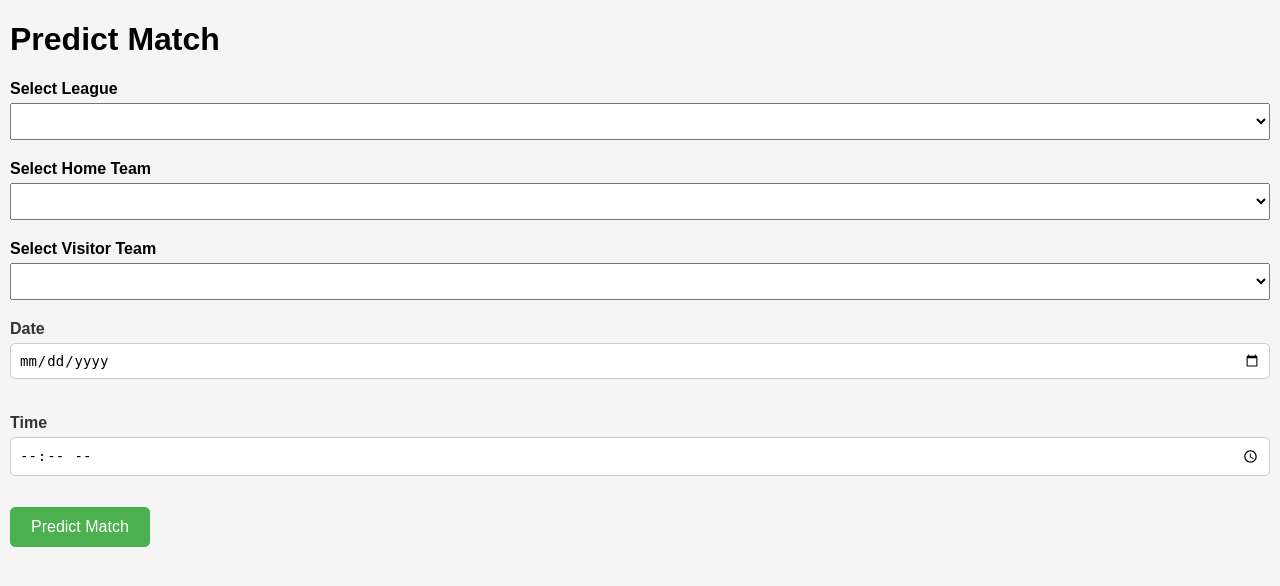
After one commit to j-maestre/MachineLearning_SportsForecaster, a Flask app: page /predict in a window 1280 px wide. The commit adds this page. Shown: the top 586 px of the page. Run offline with Flask 3, Linux system fonts and the light colour scheme; data that the repository does not hold is empty.

Commit message:
add predict page with react data input

```diff
--- a/src/main.py
+++ b/src/main.py
@@ -4,7 +4,7 @@
 
 # GET next events of a ligue: https://thesportsdb.com/api/v1/json/3/eventsnextleague.php?id=ID_DE_LA_LIGA
 
-from flask import Flask, render_template
+from flask import Flask, render_template, jsonify, request
 import requests  # Agrega esta línea para importar la biblioteca requests
 
 app = Flask(__name__)
@@ -26,8 +26,55 @@ def mostrar_liga(name):
   url_leagues = 'https://thesportsdb.com/api/v1/json/3/search_all_teams.php?l='+name
   response_leagues = requests.get(url_leagues)
   data = response_leagues.json() if response_leagues.status_code == 200 else None
-  print(data)
+  print(url_leagues)
   return render_template('liga.html', detalles_liga=data)
+
+
+
+@app.route('/liga/<name>/<id_team>')
+def mostrar_resultados_team(name, id_team):
+  url_team_result = 'https://thesportsdb.com/api/v1/json/3/eventslast.php?id='+id_team
+  url_team_next_events = 'https://thesportsdb.com/api/v1/json/3/eventsnext.php?id='+id_team
+
+  response = requests.get(url_team_result)
+  response_next = requests.get(url_team_next_events)
+
+  data = response.json() if response.status_code == 200 else None
+  data_next = response_next.json() if response_next.status_code == 200 else None
+  print(data_next)
+  return render_template('team.html', team=data, team_next=data_next)
+
+@app.route('/predict')
+def predict_view():
+  return render_template('predict.html')
+
+@app.route('/api/all_leagues')
+def get_all_leagues():
+  url = 'https://thesportsdb.com/api/v1/json/3/all_leagues.php'
+  response = requests.get(url)
+
+  if response.status_code == 200:
+    data = response.json()
+    print(data)
+    return jsonify(data)
+  else:
+    return jsonify({'error': 'Error en la solicitud a la API'}), 500
+
+@app.route('/api/teams_by_league')
+def get_all_teams_by_leagues():
+  name = request.args.get('name')
+  url = 'https://thesportsdb.com/api/v1/json/3/search_all_teams.php?l='+name
+  response = requests.get(url)
+  print("URL-> ", url)
+
+  if response.status_code == 200:
+    data = response.json()
+    print(data)
+    return jsonify(data)
+  else:
+    return jsonify({'error': 'Error en la solicitud a la API'}), 500
+
+
 
 if __name__ == '__main__':
   app.run(debug=True, port=8000)
--- /dev/null
+++ b/src/static/predict.css
@@ -0,0 +1,80 @@
+/* predict.css */
+
+body {
+  font-family: 'Arial', sans-serif;
+  background-color: #f5f5f5;
+  margin: 10px;
+}
+
+p {
+  font-size: 18px;
+  margin-bottom: 5px;
+}
+
+.input_date {
+  font-size: 16px;
+  padding: 8px;
+  margin-bottom: 20px;
+}
+
+/* Estilo para los contenedores de selección */
+.select-container {
+  margin-bottom: 20px;
+}
+
+/* Estilo para las etiquetas de selección */
+label {
+  display: block;
+  margin-bottom: 5px;
+  font-weight: bold;
+}
+
+/* Estilo para las selecciones */
+select {
+  font-size: 16px;
+  padding: 8px;
+  width: 100%;
+  box-sizing: border-box;
+}
+
+.btn {
+  display: inline-block;
+  padding: 10px 20px;
+  font-size: 16px;
+  text-align: center;
+  text-decoration: none;
+  background-color: #4CAF50;
+  color: white;
+  border: 1px solid #4CAF50;
+  border-radius: 5px;
+  cursor: pointer;
+  transition: background-color 0.3s ease;
+}
+
+.btn:hover {
+  background-color: #45a049;
+}
+
+/* static/estilos.css */
+
+.input-container {
+  margin-bottom: 15px;
+}
+
+.input-container label {
+  display: block;
+  margin-bottom: 5px;
+  color: #333;
+}
+
+.input_date,
+.input_time {
+  padding: 8px;
+  width: 100%;
+  border: 1px solid #ccc;
+  border-radius: 5px;
+  box-sizing: border-box;
+  font-size: 14px;
+}
+
+/* Puedes ajustar los estilos según tus preferencias */
--- /dev/null
+++ b/src/static/predict.js
@@ -0,0 +1,72 @@
+document.addEventListener('DOMContentLoaded', onLoad);
+
+function onLoad(){
+  console.log("DOM loaded");
+
+  const leagueSelect = document.getElementById('league_select');
+
+  fetch('/api/all_leagues')
+    .then(response => response.json())
+    .then(data => {
+        // Trabaja con los datos recibidos y rellena el select
+        const select = document.getElementById('league_select');
+
+        data.leagues.forEach(league => {
+            const option = document.createElement('option');
+            option.value = league.strLeague;
+            option.text = league.strLeague;
+            select.add(option);
+        });
+        getTeams(leagueSelect.value)
+    })
+    .catch(error => {
+        // Manejar errores
+        console.error('Error en la petición:', error);
+    });
+
+
+
+
+  // Añade un evento 'change' al select
+  leagueSelect.addEventListener('change', function() {
+    getTeams(leagueSelect.value)
+  });
+}
+
+
+function getTeams(name){
+  // Obtén los datos de los equipos
+fetch(`/api/teams_by_league?name=${name}`)
+.then(response => {
+  if (!response.ok) {
+    throw new Error('Error en la solicitud a la API');
+  }
+  return response.json();
+})
+.then(data => {
+  // Obtén las referencias a los elementos select
+  const teamHomeSelect = document.getElementById('team_home_select');
+  const teamVisitorSelect = document.getElementById('team_visitor_select');
+
+  // Limpia cualquier opción existente en los select
+  teamHomeSelect.innerHTML = '';
+  teamVisitorSelect.innerHTML = '';
+
+  // Rellena los select con los nombres de los equipos
+  data.teams.forEach(team => {
+    const optionHome = document.createElement('option');
+    optionHome.value = team.idTeam;
+    optionHome.text = team.strTeam;
+    teamHomeSelect.add(optionHome);
+
+    const optionVisitor = document.createElement('option');
+    optionVisitor.value = team.idTeam;
+    optionVisitor.text = team.strTeam;
+    teamVisitorSelect.add(optionVisitor);
+  });
+})
+.catch(error => {
+  // Manejar errores
+  console.error('Error en la petición:', error);
+});
+}
--- a/src/templates/index.html
+++ b/src/templates/index.html
@@ -9,6 +9,8 @@
 <body>
 
     <h1>Lista de Ligas</h1>
+
+    <a href="{{ url_for('predict_view')}}"><p class="btn">Predict Match</p></a>
 
     {% if data %}
       <ul class="ligas-container">
--- a/src/templates/liga.html
+++ b/src/templates/liga.html
@@ -14,7 +14,7 @@
     <div class="equipos-container">
       {% if detalles_liga %}
         {% for team in detalles_liga.teams %}
-          <a href="#" class="equipo-container">
+        <a href="{{ url_for('mostrar_resultados_team', name=team['strTeam'], id_team=team['idTeam']) }}" class="equipo-container">
             <ul>
               <li>Team ID: {{ team.idTeam }}</li>
               <li>Team Name: {{ team.strTeam }}</li>
--- /dev/null
+++ b/src/templates/predict.html
@@ -0,0 +1,50 @@
+<!-- templates/index.html -->
+
+<!DOCTYPE html>
+<html>
+<head>
+    <title>Predict</title>
+    <link rel="stylesheet" type="text/css" href="{{ url_for('static', filename='predict.css') }}">
+    <script src="{{ url_for('static', filename='predict.js') }}"></script>
+</head>
+<body>
+
+  <h1>Predict Match</h1>
+
+    <div class="select-container">
+        <label>Select League</label>
+        <select name="league" id="league_select"></select>
+        <!-- Agrega aquí tu lista desplegable para seleccionar la liga -->
+        <!-- Ejemplo: <select name="league" id="league"> ... </select> -->
+    </div>
+
+    <div class="select-container">
+        <label>Select Home Team</label>
+        <select name="team_home" id="team_home_select"></select>
+        <!-- Agrega aquí tu lista desplegable para seleccionar el equipo local -->
+        <!-- Ejemplo: <select name="home_team" id="home_team"> ... </select> -->
+    </div>
+
+    <div class="select-container">
+        <label>Select Visitor Team</label>
+        <select name="team_visitor" id="team_visitor_select"></select>
+        <!-- Agrega aquí tu lista desplegable para seleccionar el equipo visitante -->
+        <!-- Ejemplo: <select name="visitor_team" id="visitor_team"> ... </select> -->
+    </div>
+
+    <div class="input-container">
+      <label>Date</label>
+      <input type="date" id="date" class="input_date">
+    </div>
+
+    <div class="input-container">
+      <label>Time</label>
+      <input type="time" class="input_time">
+      <!-- Agrega aquí tu control de entrada para la hora si es necesario -->
+      <!-- Ejemplo: <input type="time" id="time" class="input_time"> -->
+    </div>
+
+    <p class="btn">Predict Match</p>
+
+</body>
+</html>
```
Also changed, not shown: src/static/style.css (+23 -0 lines), src/static/team.css (added, +38 -0 lines), src/templates/team.html (added, +78 -0 lines).
